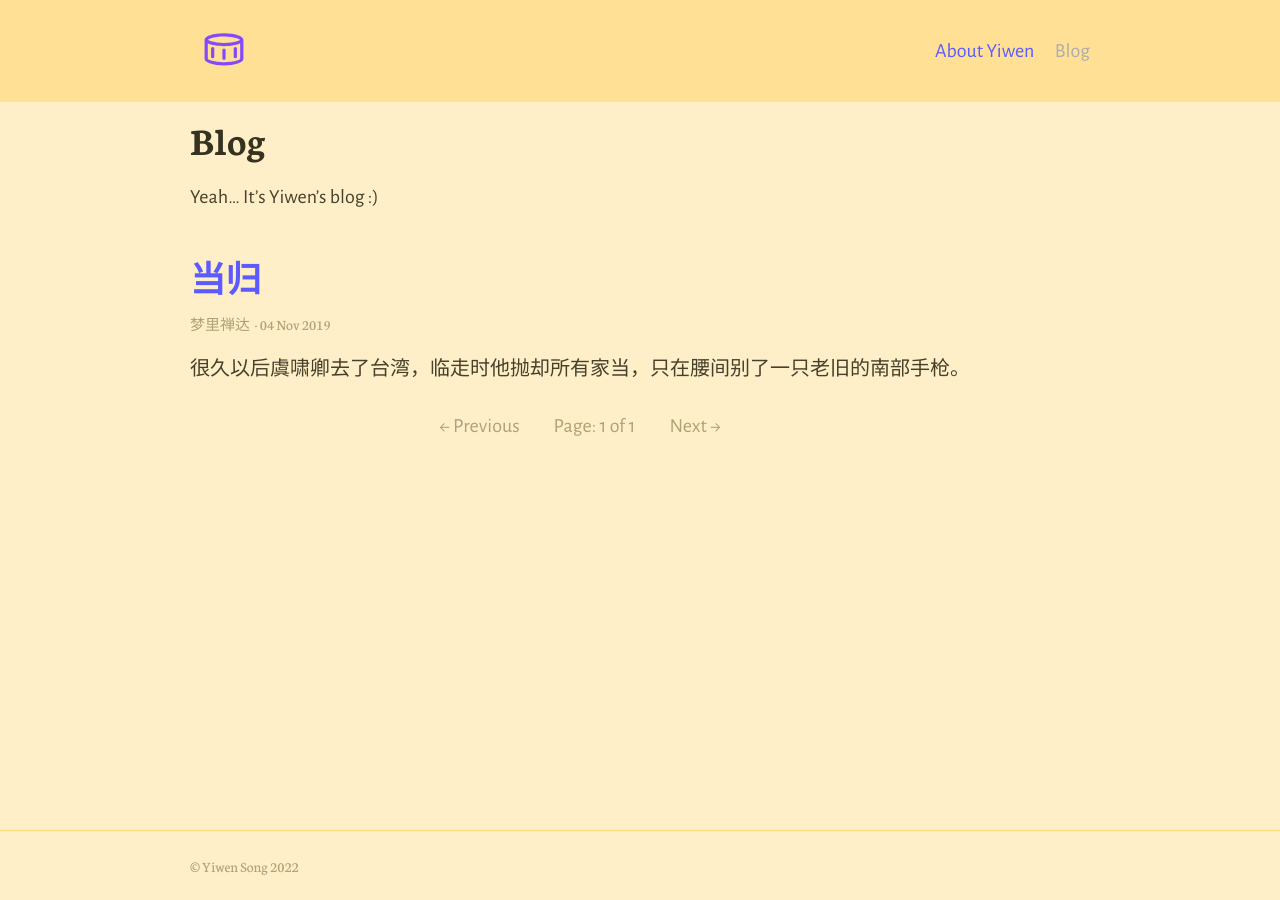
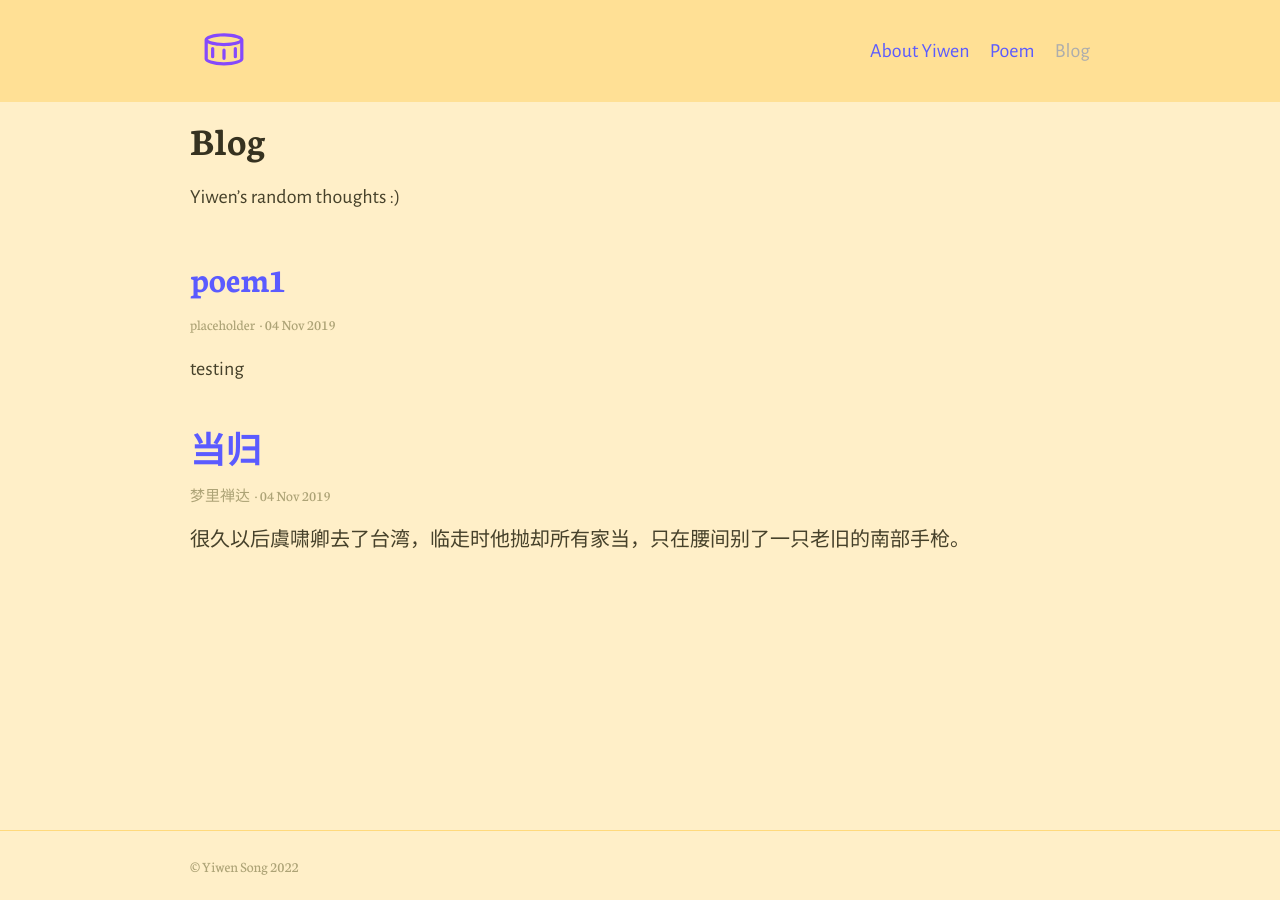
Before and after one commit to yiwen-song/yiwen-song.github.io, a Jekyll site: the page built from index.html, in a window 1280 px wide. Built offline with Jekyll 4.4.1, drawn with Linux system fonts in a browser that asks for light colours; the list of posts is cut into pages by our own code.

Commit message:
support multi-pagination

```diff
--- a/Gemfile
+++ b/Gemfile
@@ -1,2 +1,5 @@
 source "https://rubygems.org"
+
+gem "jekyll-paginate-multiple"
+
 gemspec
--- a/_config.yml
+++ b/_config.yml
@@ -17,10 +17,16 @@
 # 2. Installed Gems
 plugins:
 - jekyll-paginate
+- jekyll-paginate-multiple
 
 # 3. Gem settings
-paginate: 2 # jekyll-paginate > items per page
-paginate_path: page:num # jekyll-paginate > blog page
+paginate_multiple:
+  - paginate: 2
+    paginate_path: 'page:num'
+    sub_dir: '/blogs'
+  - paginate: 2
+    paginate_path: '/poem/page:num'
+    sub_dir: '/poems'
 
 # 4. Jekyll settings
 sass:
@@ -34,7 +40,11 @@
   posts:
     title: Blog # Needed for Siteleaf
     output: true
-    description: "Yeah... It's Yiwen's blog :)" # The post list page content
+    description: "Yiwen's random thoughts :)" # The post list page content
+  poems:
+    title: Poem # Needed for Siteleaf
+    output: true
+    description: "Poem translations :)" # The post list page content
 
 # 6. Jekyll collections settings
 defaults:
@@ -50,6 +60,12 @@
       type: posts
     values:
       layout: post # Default layout
+  -
+    scope:
+      path: ""
+      type: poems
+    values:
+      layout: poem # Default layout
 
 # 7. Site settings
 encoding: utf-8 # Make sure the encoding is right
--- /dev/null
+++ b/_posts/poems/2019-11-04-poem1.md
@@ -0,0 +1,10 @@
+---
+title: poem1
+category: placeholder
+---
+
+testing
+
+<!-- more -->
+
+more testing
--- /dev/null
+++ b/poem/index.html
@@ -0,0 +1,4 @@
+---
+layout: poem
+collectionpage: poems
+---
```
Also changed, not shown: _layouts/poem.html (added, +26 -0 lines), _posts/blogs/2019-11-04-he-shall-return.md (renamed from _posts/2019-11-04-he-shall-return.md).
